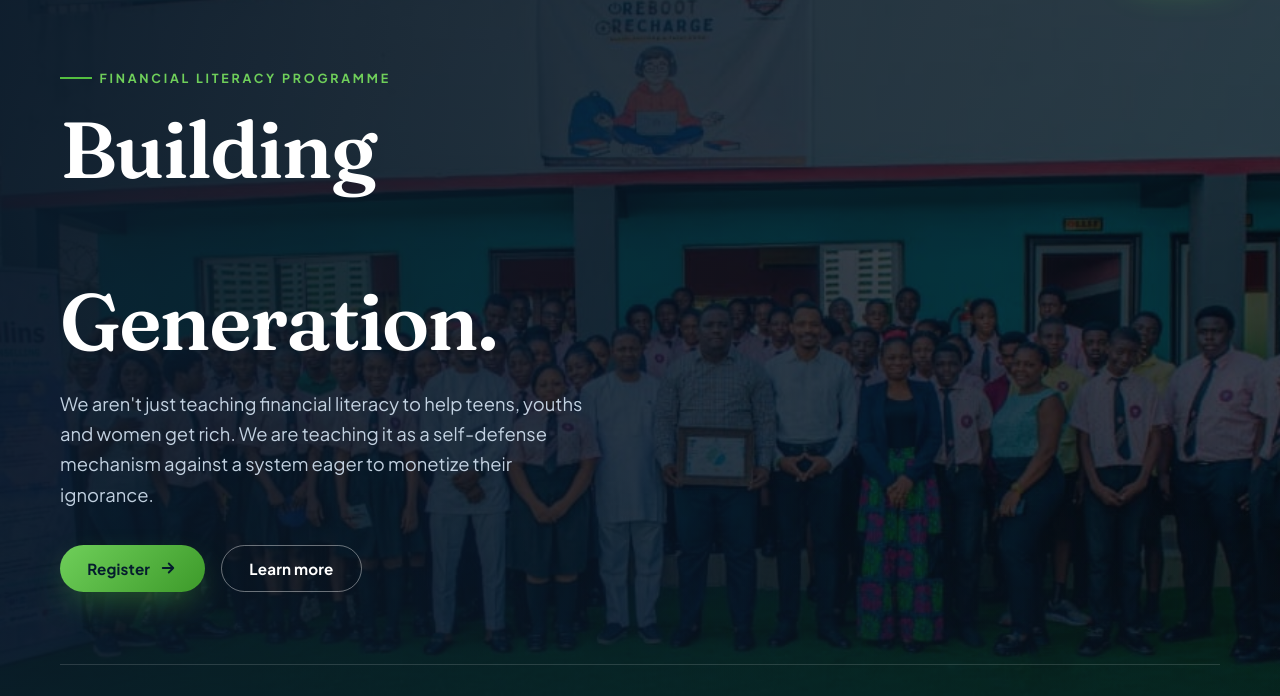
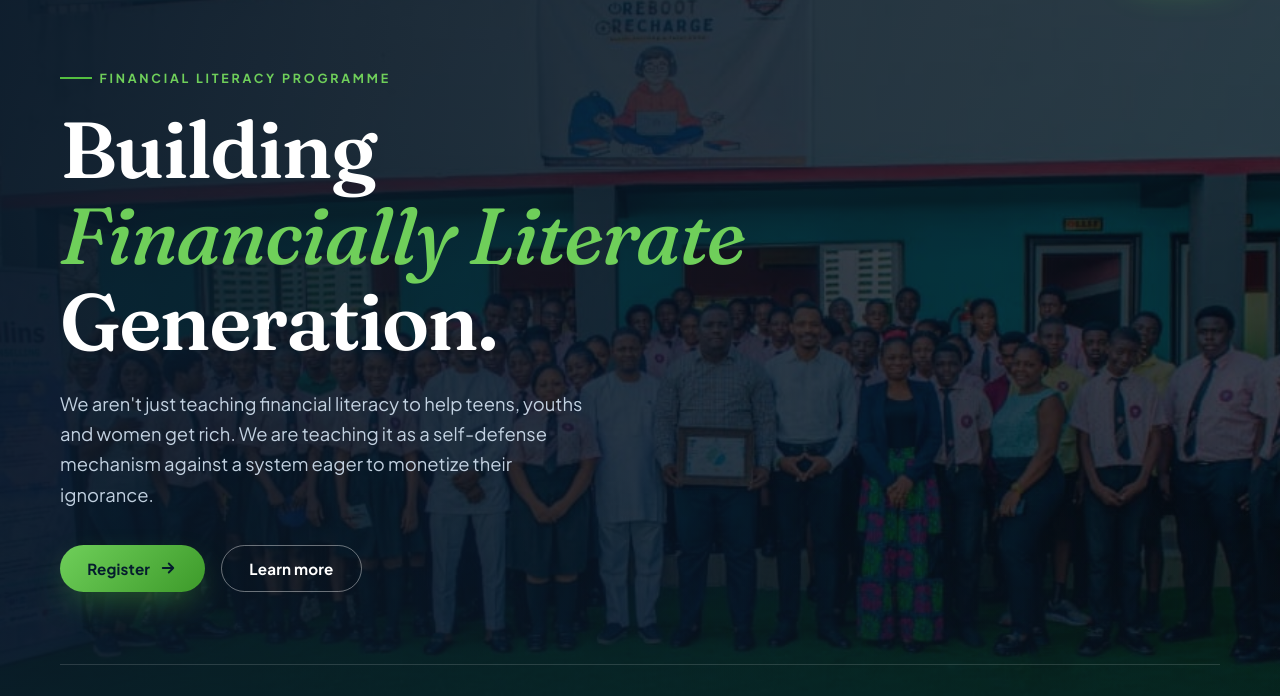
Before and after one commit to MoyebiAyo/JP-Collins, a plain HTML site: page index.html in a window 1280 px wide. Shown: the part 82-778 px from the top of the page. Drawn offline with Linux system fonts and the light colour scheme.

Commit message:
Fix invisible hero accent text — solid color instead of gradient-clip

```diff
--- a/assets/css/style.css
+++ b/assets/css/style.css
@@ -437,10 +437,7 @@ p { color: var(--text-muted); }
 .hero h1 .accent {
   font-style: italic;
   font-weight: 500;
-  background: linear-gradient(120deg, var(--gold-300), var(--gold-500));
-  -webkit-background-clip: text;
-  background-clip: text;
-  color: transparent;
+  color: var(--gold-400);
 }
 .hero-sub { max-width: 540px; color: rgba(224, 240, 255, 0.85); font-size: 1.15rem; margin-bottom: 2.2rem; }
 .hero-actions { display: flex; flex-wrap: wrap; gap: 1rem; }
```
